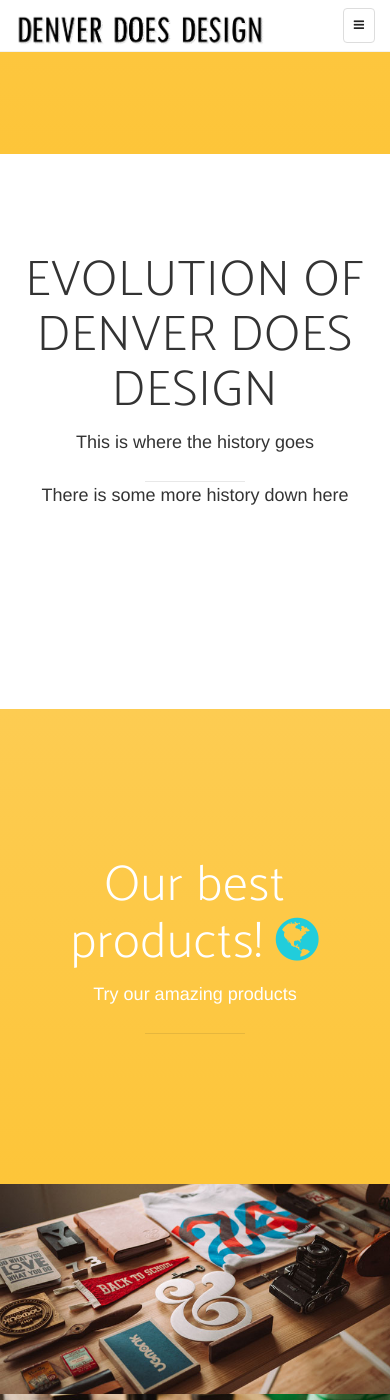
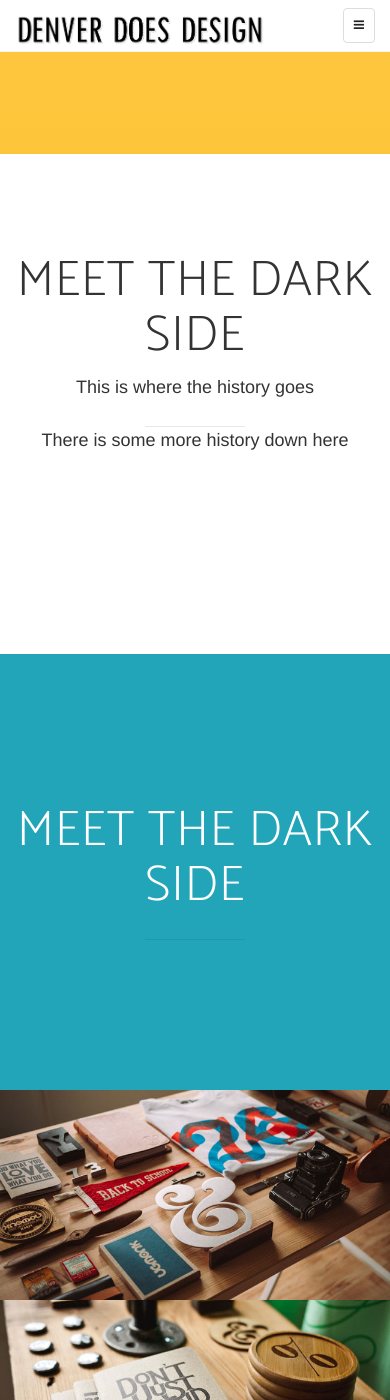
Before and after one commit to JonathanHemnes/denver-does-design, a Jekyll site: the page built from index.html, in a window 390 px wide and 1400 px high, scrolled down 957 px. Built offline with Jekyll 4.4.1, drawn with Linux system fonts in a browser that asks for light colours; nearby versions of some CDN libraries; some web fonts are replaced; the list of posts is cut into pages by our own code.

Commit message:
meet the dark side photos

```diff
--- a/_includes/portfolio.html
+++ b/_includes/portfolio.html
@@ -1,9 +1,9 @@
-<section id="portfolio" class="download bg-primary text-center">
+<section id="portfolio" class="download bg-primary text-center  meet-dark-side">
     <div class="container">
         <div class="row">
             <div class="col-md-8 col-md-offset-2">
-                <h2 class="section-heading">Our best products! <i style="color:#21cddb" class="fa fa-globe"></i></h2>
-                <p>Try our amazing products</p>
+                <h2 class="section-heading">MEET THE DARK SIDE</h2>
+                <!--<p>Try our amazing products</p>-->
                 <hr>
                 {% if site.data-ad-client %}
                 <script async src="//pagead2.googlesyndication.com/pagead/js/adsbygoogle.js"></script>
@@ -25,92 +25,62 @@
 <section class="no-padding" id="portfolio">
     <div class="container-fluid">
         <div class="row no-gutter">
-            <div class="col-lg-4 col-sm-6">
+            <div class="col-lg-3 col-sm-6">
                 <a href="#" class="portfolio-box">
                     <img src="{{ "/img/portfolio/1.jpg" | prepend: site.baseurl }}" class="img-responsive" alt="">
                     <div class="portfolio-box-caption">
                         <div class="portfolio-box-caption-content">
                             <div class="project-category text-faded">
-                                Category
+                                MEET THE DARK SIDE
                             </div>
-                            <div class="project-name">
+                            <!--<div class="project-name">
                                 Project Name
-                            </div>
+                            </div>-->
                         </div>
                     </div>
                 </a>
             </div>
-            <div class="col-lg-4 col-sm-6">
+            <div class="col-lg-3 col-sm-6">
                 <a href="#" class="portfolio-box">
                     <img src="{{ "/img/portfolio/2.jpg" | prepend: site.baseurl }}" class="img-responsive" alt="">
                     <div class="portfolio-box-caption">
                         <div class="portfolio-box-caption-content">
                             <div class="project-category text-faded">
-                                Category
+                                CURRENT
                             </div>
-                            <div class="project-name">
+                            <!--<div class="project-name">
                                 Project Name
-                            </div>
+                            </div>-->
                         </div>
                     </div>
                 </a>
             </div>
-            <div class="col-lg-4 col-sm-6">
+            <div class="col-lg-3 col-sm-6">
                 <a href="#" class="portfolio-box">
                     <img src="{{ "/img/portfolio/3.jpg" | prepend: site.baseurl }}" class="img-responsive" alt="">
                     <div class="portfolio-box-caption">
                         <div class="portfolio-box-caption-content">
                             <div class="project-category text-faded">
-                                Category
+                                PREVIOUS
                             </div>
-                            <div class="project-name">
+                            <!--<div class="project-name">
                                 Project Name
-                            </div>
+                            </div>-->
                         </div>
                     </div>
                 </a>
             </div>
-            <div class="col-lg-4 col-sm-6">
+            <div class="col-lg-3 col-sm-6">
                 <a href="#" class="portfolio-box">
                     <img src="{{ "/img/portfolio/4.jpg"  | prepend: site.baseurl }}" class="img-responsive" alt="">
                     <div class="portfolio-box-caption">
                         <div class="portfolio-box-caption-content">
                             <div class="project-category text-faded">
-                                Category
+                                SOCIAL
                             </div>
-                            <div class="project-name">
+                            <!--<div class="project-name">
                                 Project Name
-                            </div>
-                        </div>
-                    </div>
-                </a>
-            </div>
-            <div class="col-lg-4 col-sm-6">
-                <a href="#" class="portfolio-box">
-                    <img src="{{ "/img/portfolio/5.jpg" | prepend: site.baseurl }}" class="img-responsive" alt="">
-                    <div class="portfolio-box-caption">
-                        <div class="portfolio-box-caption-content">
-                            <div class="project-category text-faded">
-                                Category
-                            </div>
-                            <div class="project-name">
-                                Project Name
-                            </div>
-                        </div>
-                    </div>
-                </a>
-            </div>
-            <div class="col-lg-4 col-sm-6">
-                <a href="#" class="portfolio-box">
-                    <img src="{{ "/img/portfolio/6.jpg" | prepend: site.baseurl }}" class="img-responsive" alt="">
-                    <div class="portfolio-box-caption">
-                        <div class="portfolio-box-caption-content">
-                            <div class="project-category text-faded">
-                                Category
-                            </div>
-                            <div class="project-name">
-                                Project Name
-                            </div>
+                            </div>-->
                         </div>
                     </div>
                 </a>
--- a/_includes/services.html
+++ b/_includes/services.html
@@ -4,7 +4,7 @@
             <div class="row">
                 <div class="col-lg-12 text-center">
                     <div class="section-heading">
-                        <h2>EVOLUTION OF DENVER DOES DESIGN</h2>
+                        <h2>MEET THE DARK SIDE</h2>
                         <p>This is where the history goes</p>
                         <hr>
                         <p>There is some more history down here</p>
--- a/_sass/_layout.scss
+++ b/_sass/_layout.scss
@@ -1,3 +1,14 @@
+$yellow: rgb(255,195,35);
+$orange: rgb(217,97,1);
+$blue: rgb(34,165,185);
+$grey: rgb(123,111,93);
+$black: rgb(0,0,0);
+$white: #ffffff;
+
 .logo-container {
     margin-top:10%;
 }
+
+.meet-dark-side {
+    background: $blue;
+}
```
